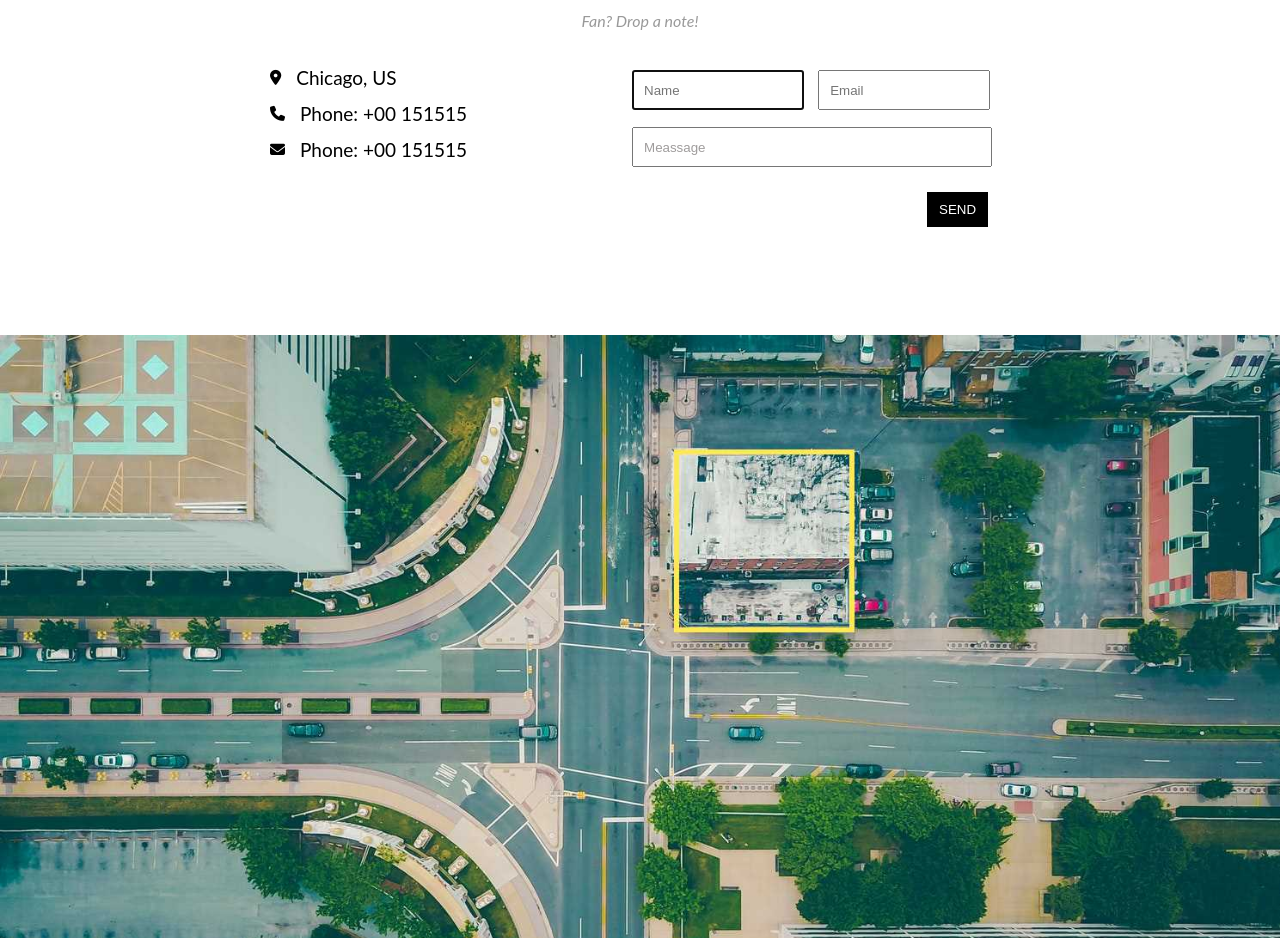
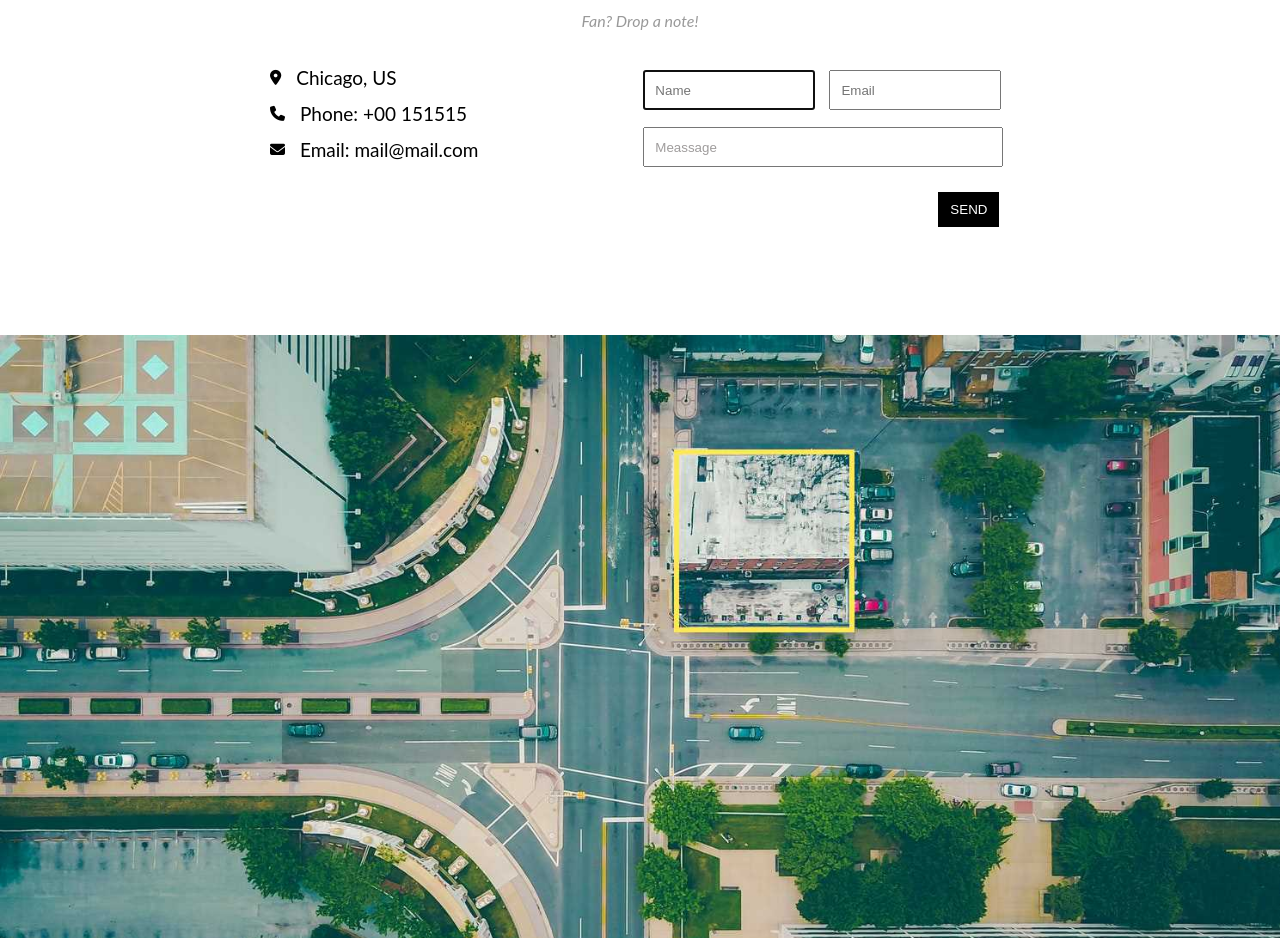
Before and after one commit to xasiyevsamir/Front-Task_2, a plain HTML site: page assets/index.html in a window 1280 px wide. Shown: the part 2720-3658 px from the top of the page. Drawn offline with Linux system fonts and the light colour scheme.

Commit message:
wrfwefer

```diff
--- a/assets/index.html
+++ b/assets/index.html
@@ -106,7 +106,7 @@
         <ul>
           <li><i class="fa-sharp fa-solid fa-location-dot fa-2xs"></i><span class="span5">Chicago, US</span></li>
         <li><i class="fa-solid fa-phone fa-2xs"></i><span class="span5">Phone: +00 151515</span></li>
-        <li><i class="fa-solid fa-envelope fa-2xs"></i><span class="span5">Phone: +00 151515</span></li>
+        <li><i class="fa-solid fa-envelope fa-2xs"></i><span class="span5"> Email: mail@mail.com</span></li>
       </ul>
       </article>
       <article class="article6">
```
